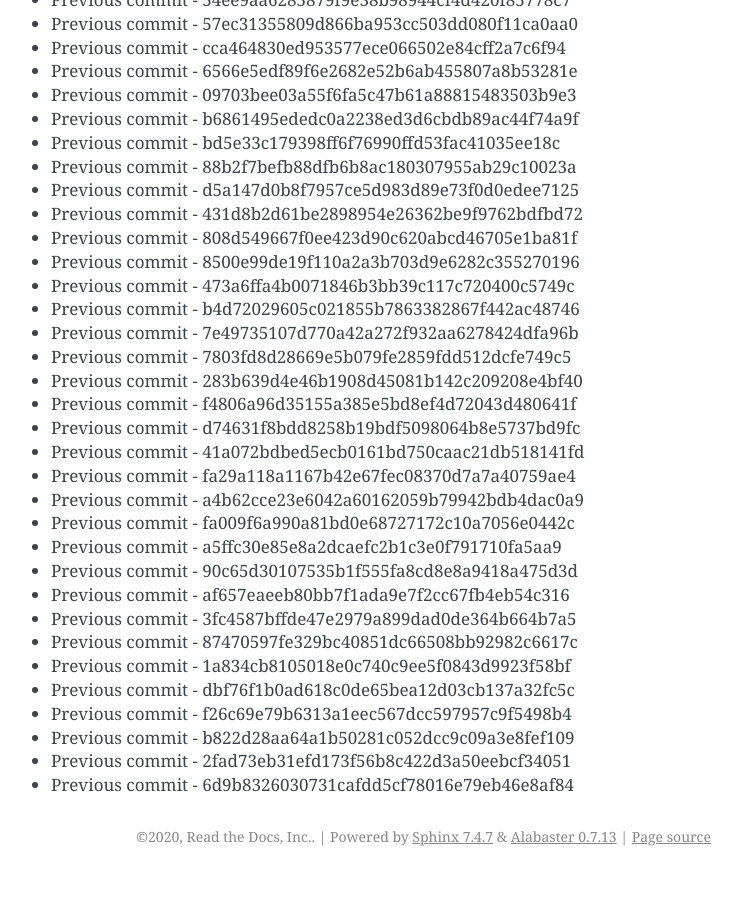
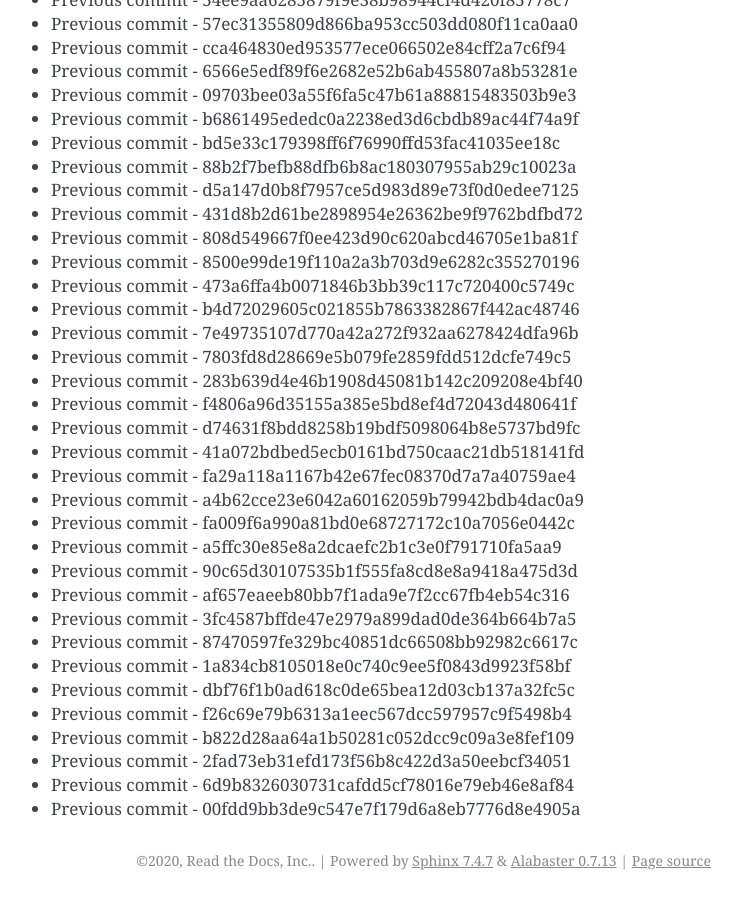
Before and after one commit to readthedocs/rtd-git-stresstest, a Sphinx documentation site: the page built from docs/updates.rst, in a window 1280 px wide and 900 px high, scrolled down 5177 px. Shown: the whole window, without its empty margins (399-1141 px from the left). Built offline with Sphinx 7.4.7, drawn with Linux system fonts in a browser that asks for light colours; before the commit the page ends 6053 px from its top, so only the background shows below that.

Commit message:
Generating commit from previous: 00fdd9bb3de9c547e7f179d6a8eb7776d8e4905a

```diff
--- a/docs/updates.rst
+++ b/docs/updates.rst
@@ -249,3 +249,4 @@ It can be tested for any performance characteristics.
 * Previous commit - b822d28aa64a1b50281c052dcc9c09a3e8fef109
 * Previous commit - 2fad73eb31efd173f56b8c422d3a50eebcf34051
 * Previous commit - 6d9b8326030731cafdd5cf78016e79eb46e8af84
+* Previous commit - 00fdd9bb3de9c547e7f179d6a8eb7776d8e4905a
```
